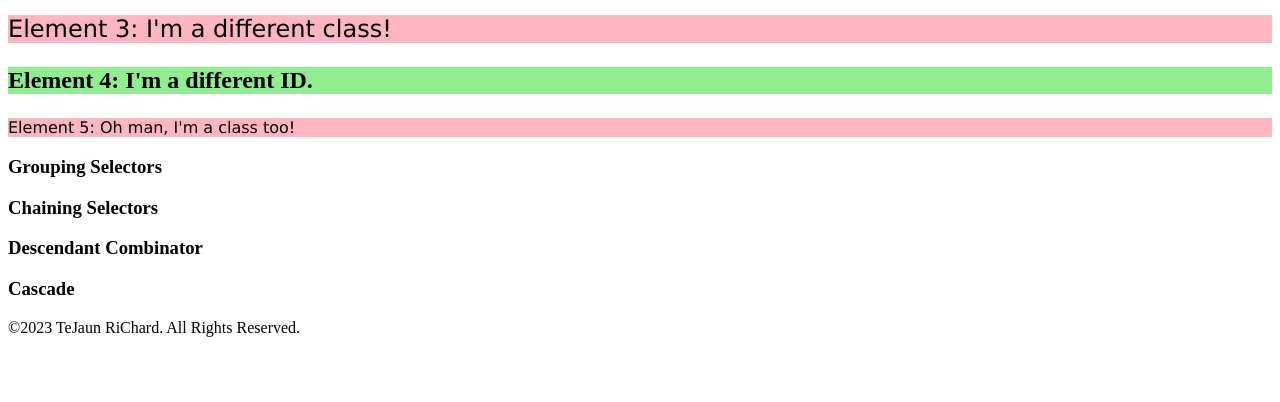
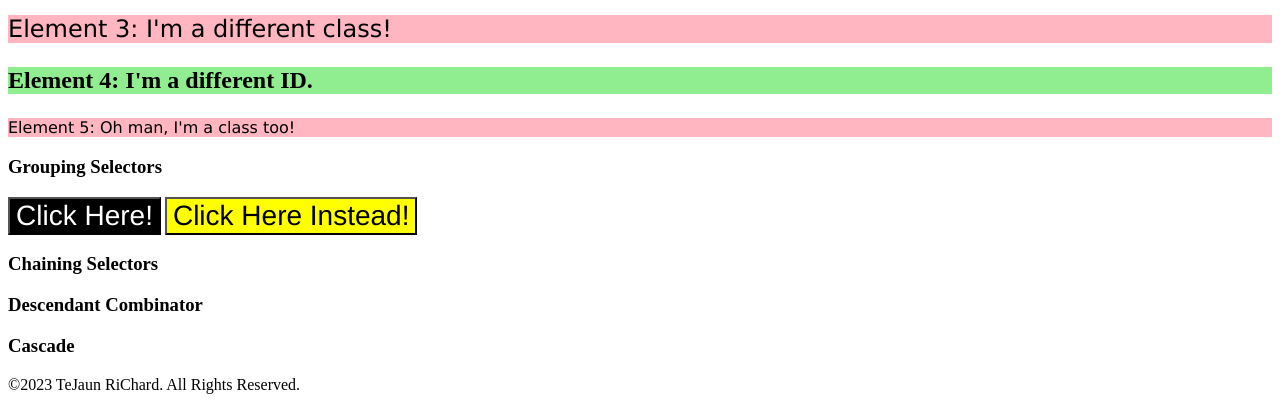
Before and after one commit to tejaun/exploring-css-fundamentals, a plain HTML site: page index.html in a window 1280 px wide. Shown: the part 505-907 px from the top of the page. Before the commit the page ends 850 px from the top, so only its background shows below. Drawn offline with Linux system fonts and the light colour scheme.

Commit message:
Added Grouping Selectors Content Demonstrating knowledge of how to group CSS selectors.

```diff
--- a/index.html
+++ b/index.html
@@ -32,6 +32,8 @@
         <p class="odd" id="cids-five">Element 5: Oh man, I'm a class too!</p>
 
         <h3>Grouping Selectors</h3>
+        <button class="grouping-button-one">Click Here!</button>
+        <button class="grouping-button-two">Click Here Instead!</button>
 
         <h3>Chaining Selectors</h3>
 
--- a/style.css
+++ b/style.css
@@ -1,3 +1,7 @@
+/*
+Exercise 1: CSS Methods
+*/
+
 div {
     background-color: red;
     color: white;
@@ -5,6 +9,10 @@ div {
     text-align: center;
     font-weight: bold;
 }
+
+/*
+Exercise 2: CSS Class and ID Selectors
+*/
 
 .odd {
     background-color: lightpink;
@@ -24,3 +32,25 @@ div {
     background-color: lightgreen;
     font-weight: bold;
 }
+
+/*
+Exercise 3: Grouping Selectors
+*/
+
+.grouping-button-one, .grouping-button-two {
+    font-size: 28px;
+    font-family: Helvetica, 'Times New Roman', sans-serif;
+}
+
+.grouping-button-one {
+    background-color: black;
+    color: white;
+}
+
+.grouping-button-two {
+    background-color: yellow;
+}
+
+/*
+Exercise 4: Chaining Selectors
+*/
```
